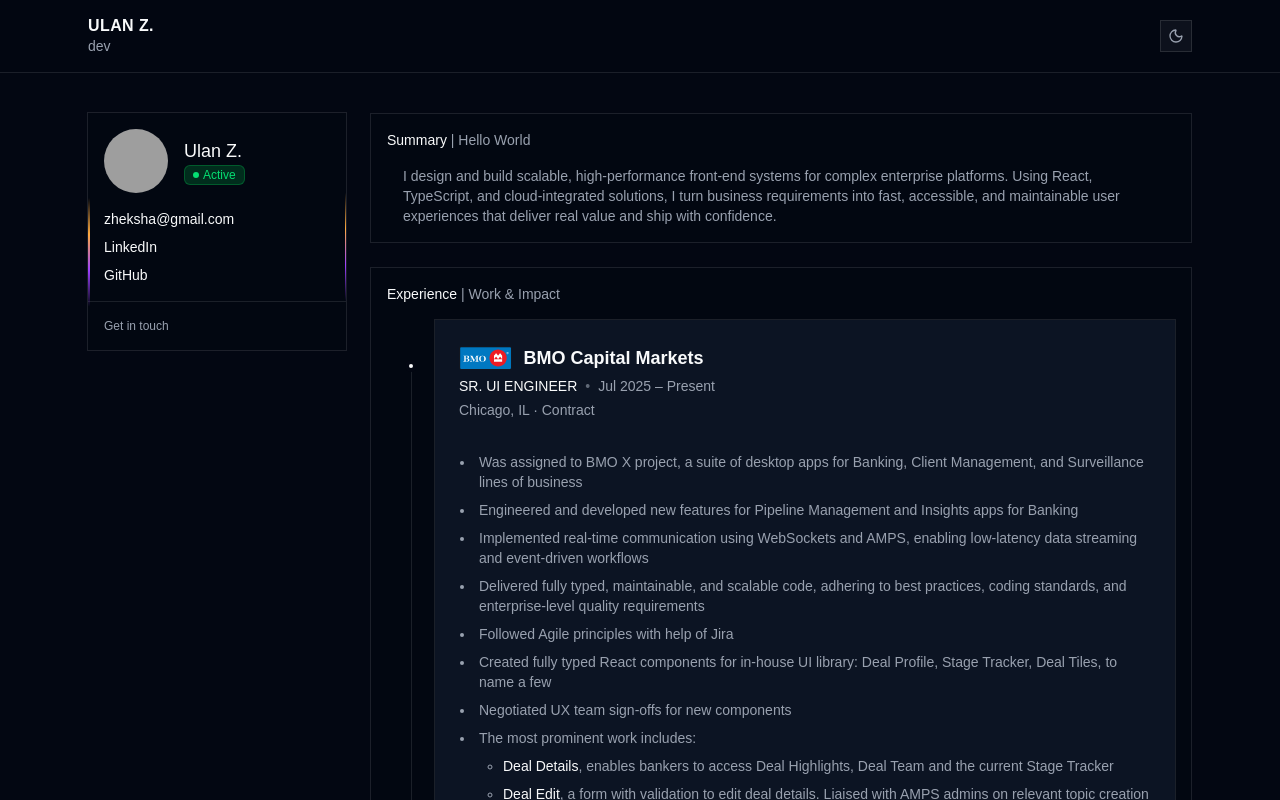
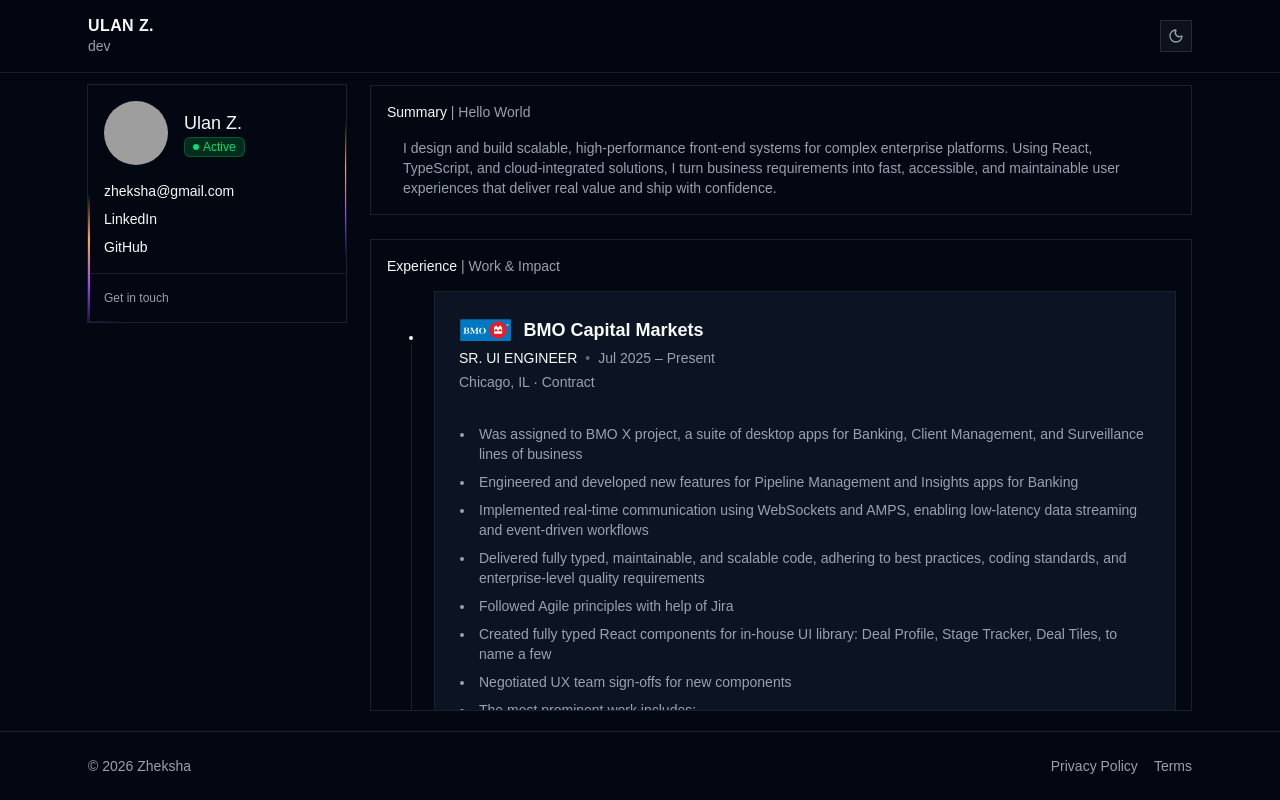
Before and after one commit to zheksha/zheksha.com, a React (Vite) app: page / in a window 1280 px wide. Shown: the top 800 px of the page. Built offline with nearby package versions, Linux system fonts and the light colour scheme; grey boxes are pictures that could not be loaded.

Commit message:
feat: Add scrolling effect

```diff
--- a/package.json
+++ b/package.json
@@ -18,6 +18,7 @@
     "@tailwindcss/vite": "^4.1.17",
     "class-variance-authority": "^0.7.1",
     "clsx": "^2.1.1",
+    "lenis": "^1.3.17",
     "lucide-react": "^0.563.0",
     "radix-ui": "^1.4.3",
     "react": "^19.2.0",
--- a/src/App.tsx
+++ b/src/App.tsx
@@ -1,3 +1,6 @@
+import { useEffect, useRef } from "react"
+import Lenis from "lenis"
+
 import { Footer } from "@/components/footer"
 import { Header } from "@/components/header"
 import { ProfileCard } from "@/components/profile-card"
@@ -8,12 +11,39 @@
 import { Card } from "./components/ui/card"
 
 export function App() {
+  const scrollWrapperRef = useRef<HTMLDivElement>(null)
+  const scrollContentRef = useRef<HTMLDivElement>(null)
+
+  useEffect(() => {
+    const wrapper = scrollWrapperRef.current
+    const content = scrollContentRef.current
+    if (!wrapper || !content) return
+
+    const lenis = new Lenis({
+      wrapper,
+      content,
+      smoothWheel: true,
+    })
+
+    let rafId = 0
+    const raf = (time: number) => {
+      lenis.raf(time)
+      rafId = requestAnimationFrame(raf)
+    }
+    rafId = requestAnimationFrame(raf)
+
+    return () => {
+      cancelAnimationFrame(rafId)
+      lenis.destroy()
+    }
+  }, [])
+
   return (
     <ThemeProvider defaultTheme="dark" storageKey="vite-ui-theme">
       <div className="flex min-h-screen flex-col bg-background text-foreground">
         <Header />
-        <main className="flex-1 overflow-hidden py-6">
-          <div className="mx-auto grid w-full max-w-6xl grid-cols-1 gap-6 px-6 py-4 md:grid-cols-4">
+        <main className="flex-1 overflow-hidden py-1">
+          <div className="mx-auto grid w-full max-w-6xl grid-cols-1 gap-6 px-6 py-2 md:grid-cols-4">
             <aside className="md:col-span-1 md:sticky ">
               <ProfileCard
                 name="Ulan Z."
@@ -23,9 +53,13 @@
                 imageUrl="https://media.licdn.com/dms/image/v2/C5603AQHFYmtLd6eCrw/profile-displayphoto-shrink_200_200/profile-displayphoto-shrink_200_200/0/1616700061492?e=1770854400&v=beta&t=v2kzt6OltSRMivgRC1tZ3fonYMntiWsNu5F2MmdyvQ4"
               />
             </aside>
-            <section className="md:col-span-3   border-0!   space-y-6 overflow-y-auto ">
-              <Summary />
-              <Experience />
+            <section className="md:col-span-3  border-y">
+              <div ref={scrollWrapperRef} className="max-h-[calc(100dvh-11rem)] overflow-hidden">
+                <div ref={scrollContentRef} className="space-y-6">
+                  <Summary />
+                  <Experience />
+                </div>
+              </div>
             </section>
           </div>
         </main>
--- a/src/components/summary.tsx
+++ b/src/components/summary.tsx
@@ -3,7 +3,7 @@
 
 function Summary() {
   return (
-    <Section title="Summary" subtitle="Hello World">
+    <Section title="Summary" subtitle="Hello World" className="border-t-0">
       <p className="text-sm text-muted-foreground px-4">{resumeData.objective}</p>
     </Section>
   )
```
Also changed, not shown: 1 other file (tests, documents, lock files or other folders).
